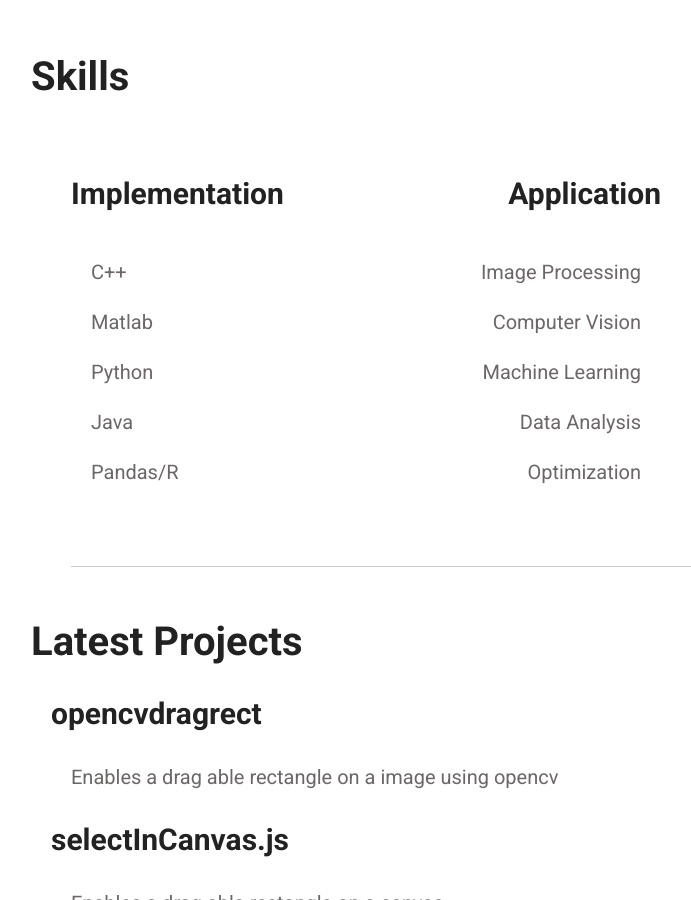
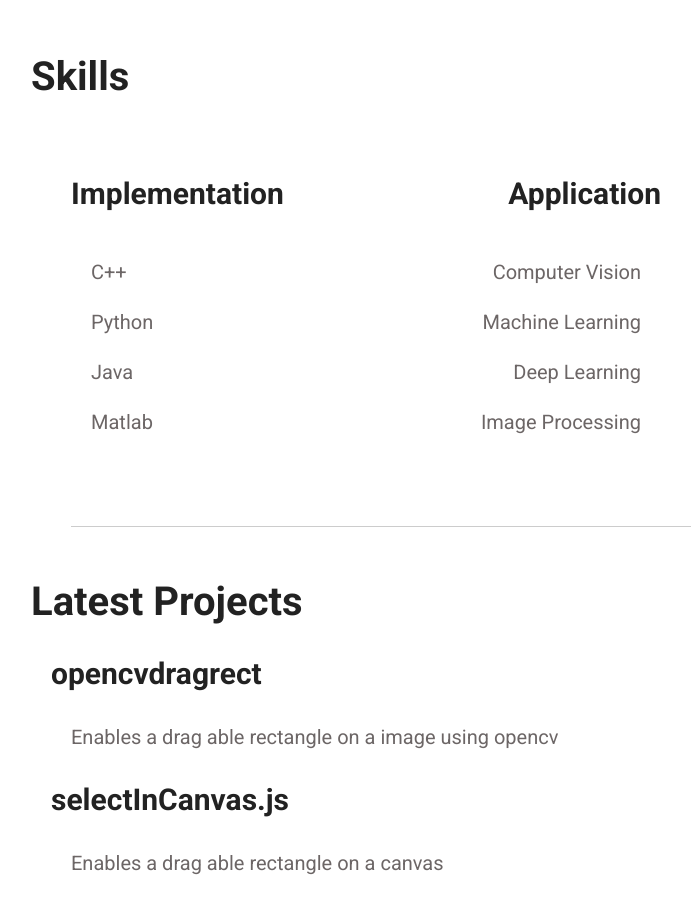
Before and after one commit to arccoder/arccoder.github.io, a Jekyll site: the page built from index.html, in a window 1280 px wide and 900 px high, scrolled down 1309 px. Shown: the whole window, without its empty margins (219-910 px from the left). Built offline with Jekyll 4.4.1, drawn with Linux system fonts in a browser that asks for light colours; nearby versions of some CDN libraries.

Commit message:
Update skills.json

```diff
--- a/_data/skills.json
+++ b/_data/skills.json
@@ -1,10 +1,10 @@
 [
     {
         "type":"Implementation",
-        "names":["C++","Matlab","Python","Java","Pandas/R"],
+        "names":["C++","Python","Java","Matlab"],
     },
     {
         "type":"Application",
-        "names":["Image Processing","Computer Vision","Machine Learning","Data Analysis","Optimization"],
+        "names":["Computer Vision","Machine Learning","Deep Learning","Image Processing"],
     }
 ]
```
